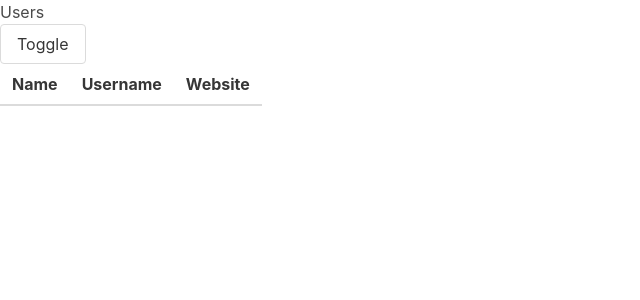
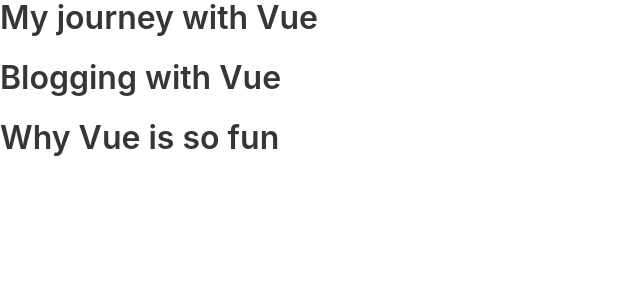
Before and after one commit to lukehayes/LearnVue, a PHP site: page / in a window 1280 px wide. Shown: the top 300 px of the page, without its empty margins (0-640 px from the left). Run offline with PHP 8.4, Linux system fonts and the light colour scheme; lists and menus that the app fills with data are empty; some libraries are stand-ins or nearby versions.

Commit message:
Added test posts to Vue instance

```diff
--- a/index.php
+++ b/index.php
@@ -5,38 +5,13 @@
     <title>App</title>
     <script src="https://cdn.jsdelivr.net/npm/vue/dist/vue.js"></script>
     <link rel="stylesheet" href="https://cdn.jsdelivr.net/npm/bulma@0.9.1/css/bulma.min.css">
-
 </head>
 <body>
 
-<h3>Users</h3>
-
 <div id="app">
-    <table class="table">
-        <thead>
-            <tr>
-                <th>Name</th>
-                <th>Username</th>
-                <th v-if="show">Website</th>
-            </tr>
-        </thead>
-
-        <tbody>
-            <tr v-for="user in users">
-  <button class="button" v-on:click="show = !show">
-    Toggle
-  </button>
-                <td>{{ user.name }}</td>
-                <td>{{ user.username }}</td>
-                <transition name="fade">
-                    <td v-if="show">{{ user.website }}</td>
-                </transition>
-
-            </tr>
-        </tbody>
-    </table>
-    <ul>
-    </ul>
+    <div class="post">
+        <h4 class="title" v-for="post in posts">{{ post.title }}</h4>
+    </div>
 </div>
 
 <!-- <script charset="utf-8" src="basic/todo/todo.js" type="module"></script> -->
--- a/main.js
+++ b/main.js
@@ -10,28 +10,28 @@ let app = new Vue({
     data: {
         text: 'Application Instance',
         users: null,
-        show: true
+        show: true,
+        posts: [
+            { id: 1, title: 'My journey with Vue' },
+            { id: 2, title: 'Blogging with Vue' },
+            { id: 3, title: 'Why Vue is so fun' }
+        ]
     },
 
     methods: {
+        /**
+         * Test HTTP request for debugging
+         */
         request: function()
         {
-
-fetch('https://jsonplaceholder.typicode.com/users')
-  .then((response) => response.json())
-  .then((json) => this.users = json);
-            //let request = new XMLHttpRequest();
-            //request.open('https://jsonplaceholder.typicode.com/posts/1');
-            //request.send();
-
-            //console.debug(request);
-
+            fetch('https://jsonplaceholder.typicode.com/users')
+                .then((response) => response.json())
+                .then((json) => this.users = json);
         }
     },
 
     mounted: function()
     {
-        console.log(this.request());
     }
 
 });
```
